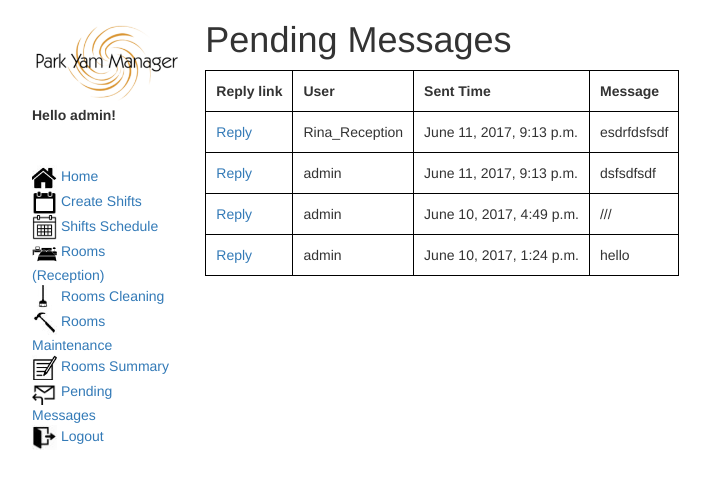
After one commit to limorkalish/ParkYamManager, a Django app: page /app/pending_messages/ in a window 1280 px wide. The commit adds this page. Shown: the top 489 px of the page, without its empty margins (23-733 px from the left). Run offline with Django 3.2, Linux system fonts and the light colour scheme; a user stored in the database is signed in; data comes from the database, SQL or seed files in the repository; both versions use the stored data as it was after the commit; some libraries are stand-ins or nearby versions.

Commit message:
Add reply messages page exposed to admin

```diff
--- a/ParkYamManagerApp/models.py
+++ b/ParkYamManagerApp/models.py
@@ -68,6 +68,21 @@ class SendMessageForm(ModelForm):
         fields = ['message']
         #help_texts = {'message': ('Enter a message'), }
 
+class ReplyMessageForm(ModelForm):
+    def clean_message(self):
+        data = self.cleaned_data['message']
+
+        #Check message is not empty
+        if not data:
+            raise ValidationError('Message cannot be empty')
+
+        return data
+
+    class Meta:
+        model = Message
+        fields = ['message', 'user', 'reply', 'replier_name']
+        #help_texts = {'message': ('Enter a message'), }
+
 times = [
     (0, 'OFF_Morning'),
     (1, 'OFF_Afternoon'),
--- a/ParkYamManagerApp/templates/app/base_generic.html
+++ b/ParkYamManagerApp/templates/app/base_generic.html
@@ -46,8 +46,12 @@
             {% endif %}
                 <li><img src="{% static 'images/summary-icon.jpg' %}" width="25"><a href="{% url 'app:rooms_summary' %}">   Rooms Summary</a></li>
             {% if perms.ParkYamManagerApp.can_send_message %}
-                <li><img src="{% static 'images/messages-icon.jpg' %}" width="25"><a href="{% url 'app:messages' %}">   Messages List</a></li>
-                <li><img src="{% static 'images/sent-icon.jpg' %}" width="25"><a href="{% url 'app:send_message' %}">   Send Message</a></li>
+                {% if perms.ParkYamManagerApp.can_delete_room %}
+                    <li><img src="{% static 'images/reply-icon.png' %}" width="25"><a href="{% url 'app:pending_messages' %}">   Pending Messages</a></li>
+                {% else %}
+                    <li><img src="{% static 'images/messages-icon.jpg' %}" width="25"><a href="{% url 'app:messages' %}">   Messages List</a></li>
+                    <li><img src="{% static 'images/sent-icon.jpg' %}" width="25"><a href="{% url 'app:send_message' %}">   Send Message</a></li>
+                {% endif %}
             {% endif %}
 
 
--- /dev/null
+++ b/ParkYamManagerApp/templates/app/unreplied_messages.html
@@ -0,0 +1,30 @@
+{% extends "app/base_generic.html" %}
+{% block content %}
+    <h1>Pending Messages</h1>
+
+    {% if message_list %}
+    <style>
+    table, th, td {
+        border: 1px solid black;
+    }
+    th, td {
+        padding: 10px;
+        text-align: left;
+    }
+    </style>
+    <table border="1">
+    <tr><th>Reply link</th><th>User</th><th>Sent Time</th><th>Message</th></tr>
+      {% for message in message_list %}
+          <tr>
+              <td><a href="{% url 'app:reply' message.id %}">Reply</a></td>
+              <td>{{ message.user }}</td>
+              <td>{{ message.message_time }}</td>
+              <td>{{ message.message }}</td>
+          </tr>
+      {% endfor %}
+
+    </table>
+    {% else %}
+      <p>You have no messages.</p>
+    {% endif %}
+{% endblock %}
--- a/ParkYamManagerApp/urls.py
+++ b/ParkYamManagerApp/urls.py
@@ -16,6 +16,7 @@ Including another URLconf
 from django.conf.urls import url
 import views
 from views import MessageListView
+from views import UnrepliedMessageListView
 
 app_name = 'app'
 urlpatterns = [
@@ -32,6 +33,8 @@ urlpatterns = [
 
     url(r'^sendmessage/$', views.send_message, name='send_message'),
     url(r'^messages/$', MessageListView.as_view(), name='messages'),
+    url(r'^pending_messages/$', UnrepliedMessageListView.as_view(), name='pending_messages'),
+    url(r'^reply/(?P<message_id>[0-9]+)/$', views.reply_message, name='reply'),
 
     url(r'^reception/$', views.reception, name = 'reception'),
 	url(r'^reception/(?P<room_number>[0-9]+)/$', views.room_reception_details, name='room_reception_details'),
--- a/ParkYamManagerApp/views.py
+++ b/ParkYamManagerApp/views.py
@@ -4,6 +4,7 @@ from django.http import HttpResponse
 from .models import Room
 from .models import Message
 from .models import SendMessageForm
+from .models import ReplyMessageForm
 from .models import ReceptionWorker
 from django.shortcuts import get_object_or_404, render
 from django.http import HttpResponseRedirect
@@ -181,6 +182,17 @@ class MessageListView(generic.ListView):
     def get_queryset(self):
         return Message.objects.filter(user=self.request.user).order_by('-message_time')
 
+class UnrepliedMessageListView(generic.ListView):
+    model = Message
+    template_name = 'app/unreplied_messages.html'
+
+    @method_decorator(login_required)
+    def dispatch(self, *args, **kwargs):
+        return super(UnrepliedMessageListView, self).dispatch(*args, **kwargs)
+
+    def get_queryset(self):
+        return Message.objects.filter(reply__exact='').order_by('-message_time')
+
 @permission_required('ParkYamManagerApp.can_delete_room')
 def shift(request):
     workers = ReceptionWorker.objects.all()
@@ -312,3 +324,12 @@ def current_shift(request):
         sol[s.id] = s.worker_name
 
     return render(request, "app/shift_assignment.html", {'sol': sol})
+
+@permission_required('ParkYamManagerApp.can_delete_room')
+def reply_message(request, message_id):
+    instance = get_object_or_404(Message, id=message_id)
+    form = ReplyMessageForm(request.POST or None, instance=instance)
+    if form.is_valid():
+        form.save()
+        return HttpResponseRedirect(reverse('app:pending_messages'))
+    return render(request, "app/send_message.html", {'form': form})
```
Also changed, not shown: ParkYamManagerApp/templates/app/reply_message.html (added, +18 -0 lines), ParkYamManagerApp/static/images/reply-icon.png (added), db.sqlite3.
